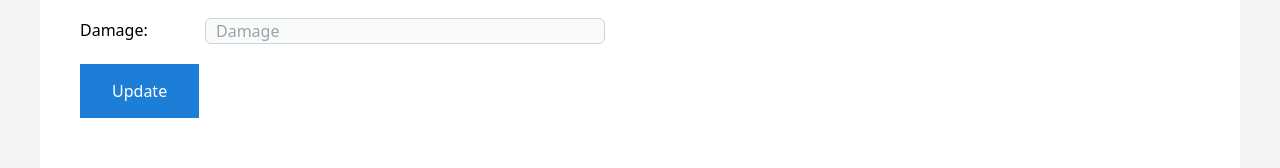
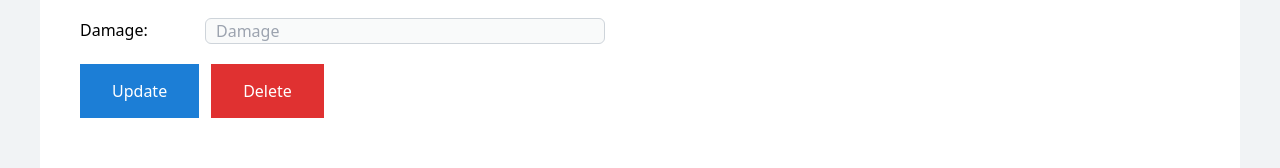
Before and after one commit to CDL-Stats/CODStats, a React (Create React App) app: page /playerstats/1/player/1 in a window 1280 px wide. Shown: the part 512-680 px from the top of the page. Built offline with nearby package versions, Linux system fonts and the light colour scheme; no server answers.

Commit message:
deleting round player

```diff
--- a/src/roundPlayer/RoundPlayer.tsx
+++ b/src/roundPlayer/RoundPlayer.tsx
@@ -99,6 +99,13 @@ export default function UpdatePlayerRound() {
 
   let handlePlayerChange = (e: React.ChangeEvent<any>) => {
     setPlayer(e.target.value);
+  };
+
+  const handleDelete = () => {
+    fetch(`${process.env.REACT_APP_API_URL}/round-player/${data[0]["id"]}`, {
+      method: "DELETE",
+    });
+    navigate(`/rounds/${roundTeam["roundId"]}`);
   };
 
   let handleSubmit = async (e: { preventDefault: () => void }) => {
@@ -256,6 +263,10 @@ export default function UpdatePlayerRound() {
               <button type='submit' className='form-button'>
                 Update
               </button>
+
+              <button className='form-button delete' onClick={handleDelete}>
+                Delete
+              </button>
             </div>
 
             <div className='message'>{message ? <p>{message}</p> : null}</div>
--- a/src/tournaments/tournaments.tsx
+++ b/src/tournaments/tournaments.tsx
@@ -25,7 +25,7 @@ function Tournaments() {
       <NavBar />
       <div className='form-wrapper'>
         <div className='form-body'>
-          <h1 className='form-header'>All Teams</h1>
+          <h1 className='form-header'>All Tournaments</h1>
           {tournaments && (
             <table style={{ width: 500 }} className='table-striped'>
               <thead className='table-header'>
```
